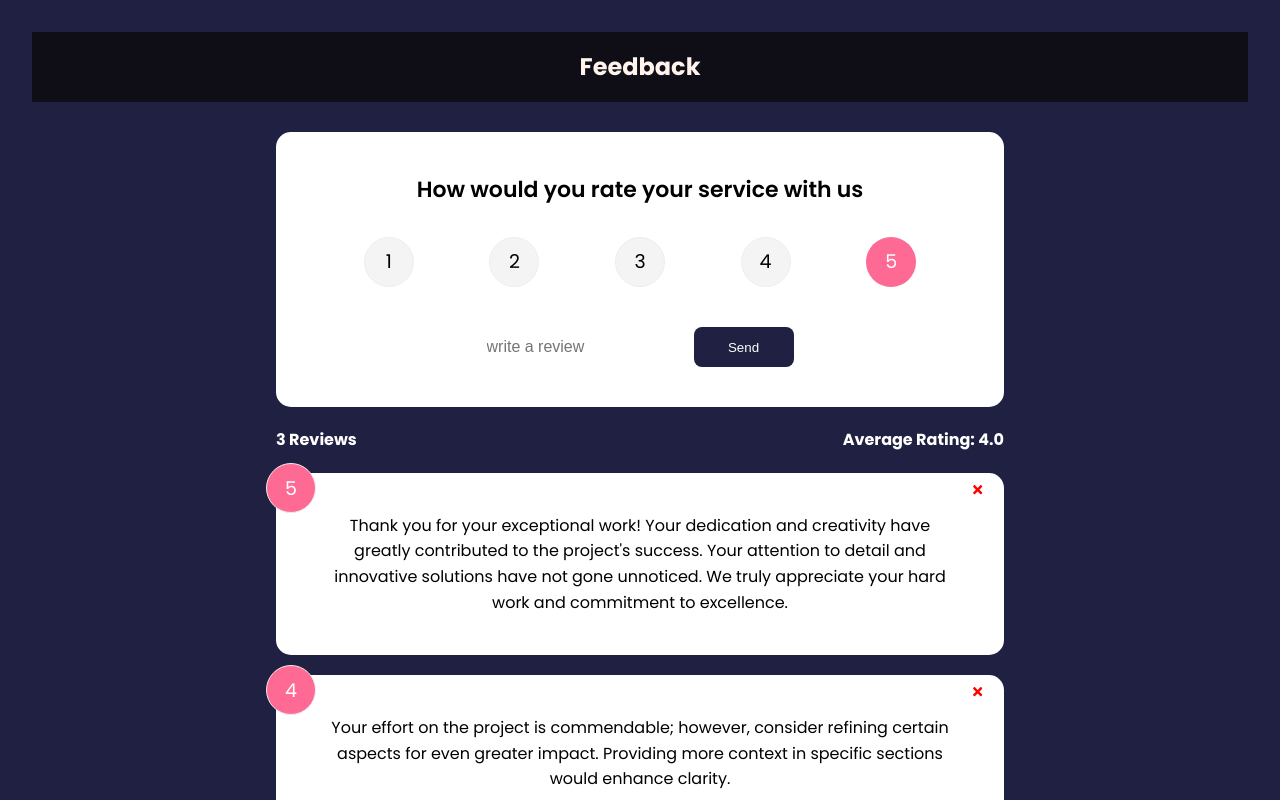
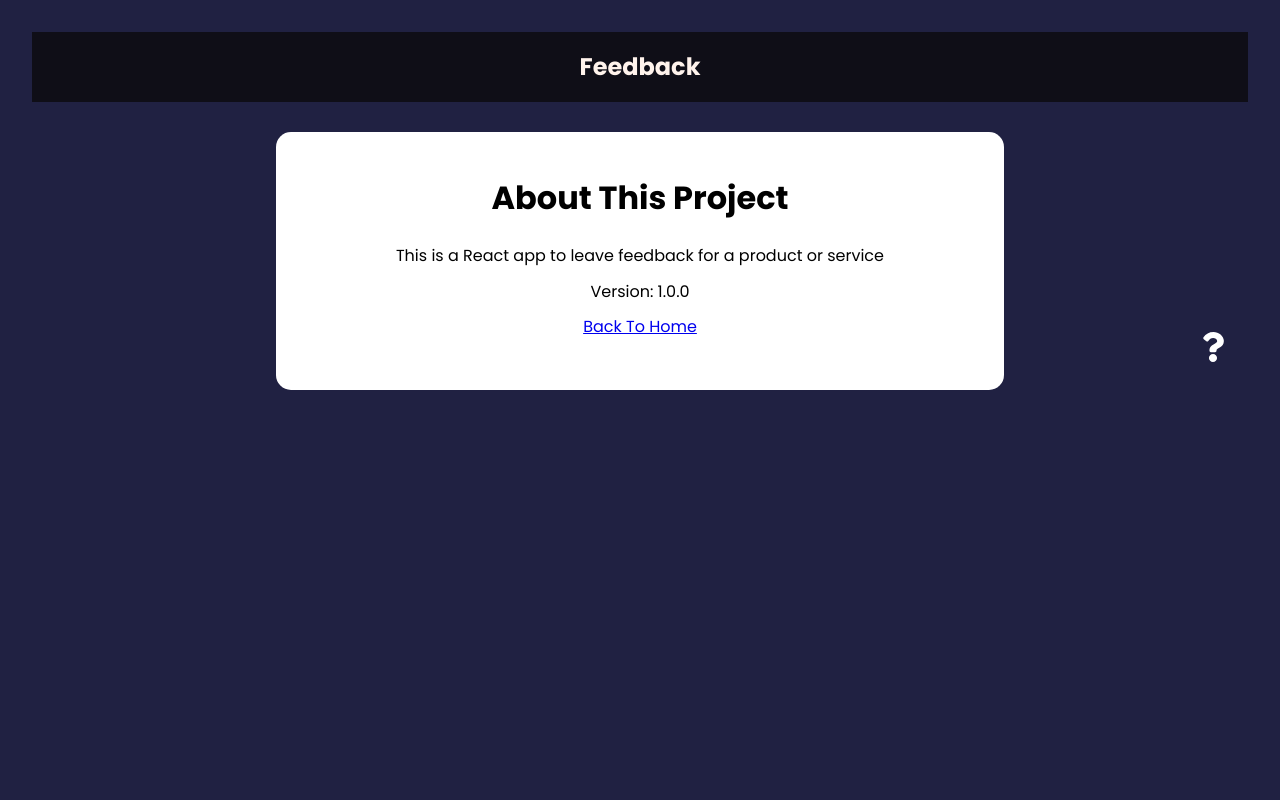
Before and after one commit to Iamthevk/Feedback-app, a React (Vite) app: page /about in a window 1280 px wide. Shown: the top 800 px of the page. Built offline with nearby package versions, Linux system fonts and the light colour scheme.

Commit message:
added react router and about page

```diff
--- a/package.json
+++ b/package.json
@@ -14,6 +14,7 @@
     "react": "^18.2.0",
     "react-dom": "^18.2.0",
     "react-icons": "^4.11.0",
+    "react-router-dom": "^6.18.0",
     "uuid": "^9.0.1"
   },
   "devDependencies": {
--- a/src/App.jsx
+++ b/src/App.jsx
@@ -1,10 +1,13 @@
 import { useState } from "react";
+import { BrowserRouter as Router, Route, Routes } from "react-router-dom";
 import "./App.css";
 import FeedbackList from "./components/FeedbackList";
 import Header from "./components/Header";
 import FeedbackData from "./data/FeedbackData";
 import FeedbackStats from "./components/FeedbackStats";
 import FeedbackForm from "./components/FeedbackForm";
+import AboutPage from "./pages/AboutPage";
+import AboutIcon from "./components/AboutIcon";
 function App() {
   const [feedback, setFeedback] = useState(FeedbackData);
   function deleteFeedback(id) {
@@ -16,14 +19,31 @@
   console.log(feedback);
   return (
     <>
-      <div>
-        <Header />
-        <div className="container">
-          <FeedbackForm handleAddFb={addFeedback} />
-          <FeedbackStats feedback={feedback} />
-          <FeedbackList feedback={feedback} handleDeleteItem={deleteFeedback} />
+      <Router>
+        <div style={{ position: "relative" }}>
+          <Header />
+          <div className="container">
+            <Routes>
+              <Route
+                exact
+                path="/"
+                element={
+                  <>
+                    <FeedbackForm handleAddFb={addFeedback} />
+                    <FeedbackStats feedback={feedback} />
+                    <FeedbackList
+                      feedback={feedback}
+                      handleDeleteItem={deleteFeedback}
+                    />
+                  </>
+                }
+              />
+              <Route path="/about" element={<AboutPage />} />
+            </Routes>
+            <AboutIcon />
+          </div>
         </div>
-      </div>
+      </Router>
     </>
   );
 }
--- /dev/null
+++ b/src/components/AboutIcon.jsx
@@ -0,0 +1,13 @@
+import { FaQuestion } from "react-icons/fa";
+import { Link } from "react-router-dom";
+const AboutIcon = () => {
+  return (
+    <div className="about-link">
+      <Link to="/about">
+        <FaQuestion size={30} />
+      </Link>
+    </div>
+  );
+};
+
+export default AboutIcon;
--- a/src/components/FeedbackForm.jsx
+++ b/src/components/FeedbackForm.jsx
@@ -40,7 +40,7 @@
       <form onSubmit={handleSubmit}>
         <h2>How would you rate your service with us</h2>
         <SelectRating select={(rating) => setRating(rating)} />
-        <div>
+        <div className="input-group">
           <input
             type="text"
             placeholder="write a review"
--- /dev/null
+++ b/src/pages/AboutPage.jsx
@@ -0,0 +1,19 @@
+import Card from "../shared/Card";
+import { Link } from "react-router-dom";
+const AboutPage = () => {
+  return (
+    <Card>
+      <div className="about">
+        <h1>About This Project</h1>
+        <p>This is a React app to leave feedback for a product or service</p>
+        <p>Version: 1.0.0</p>
+
+        <p>
+          <Link to="/">Back To Home</Link>
+        </p>
+      </div>
+    </Card>
+  );
+};
+
+export default AboutPage;
```
Also changed, not shown: 1 other file (tests, documents, lock files or other folders).
